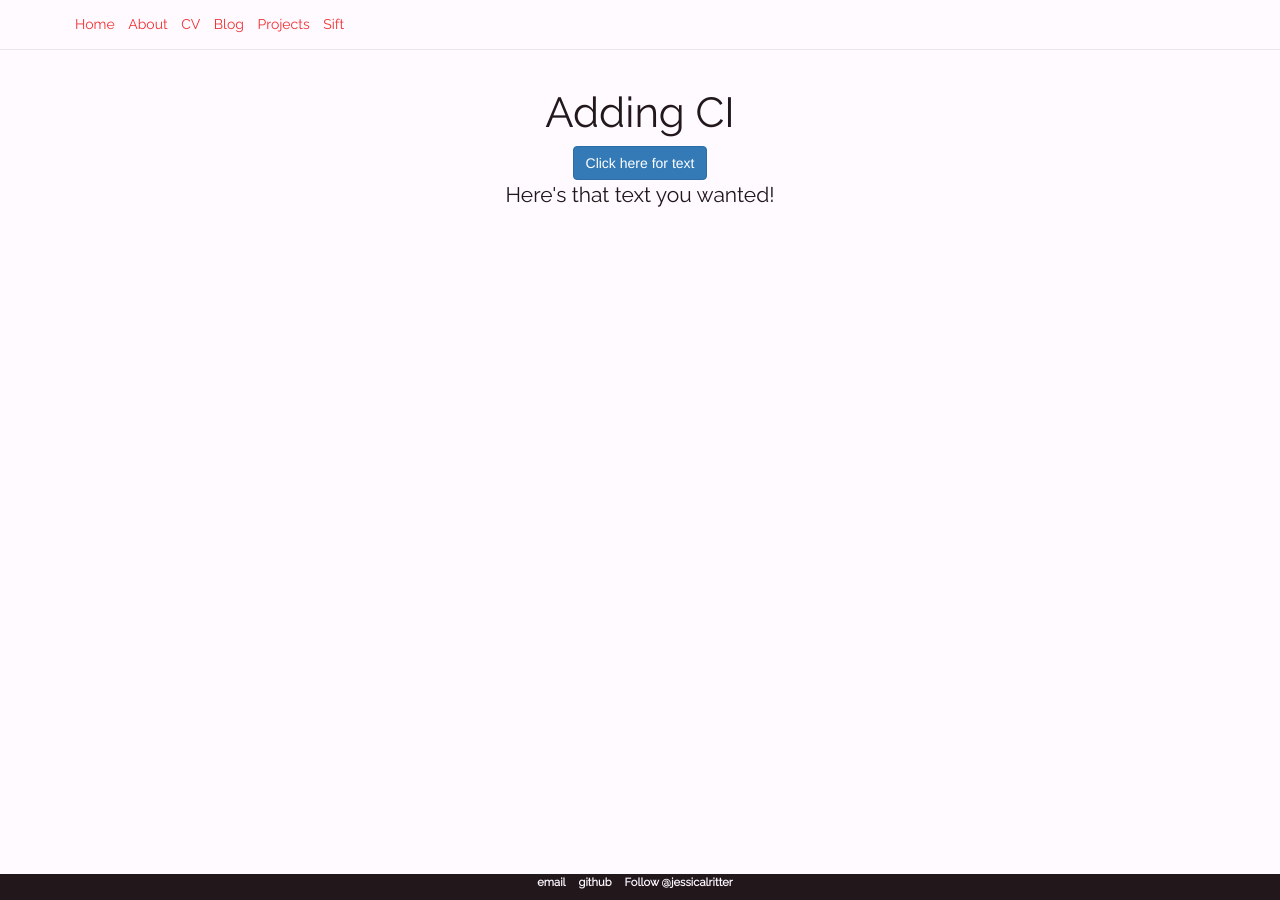
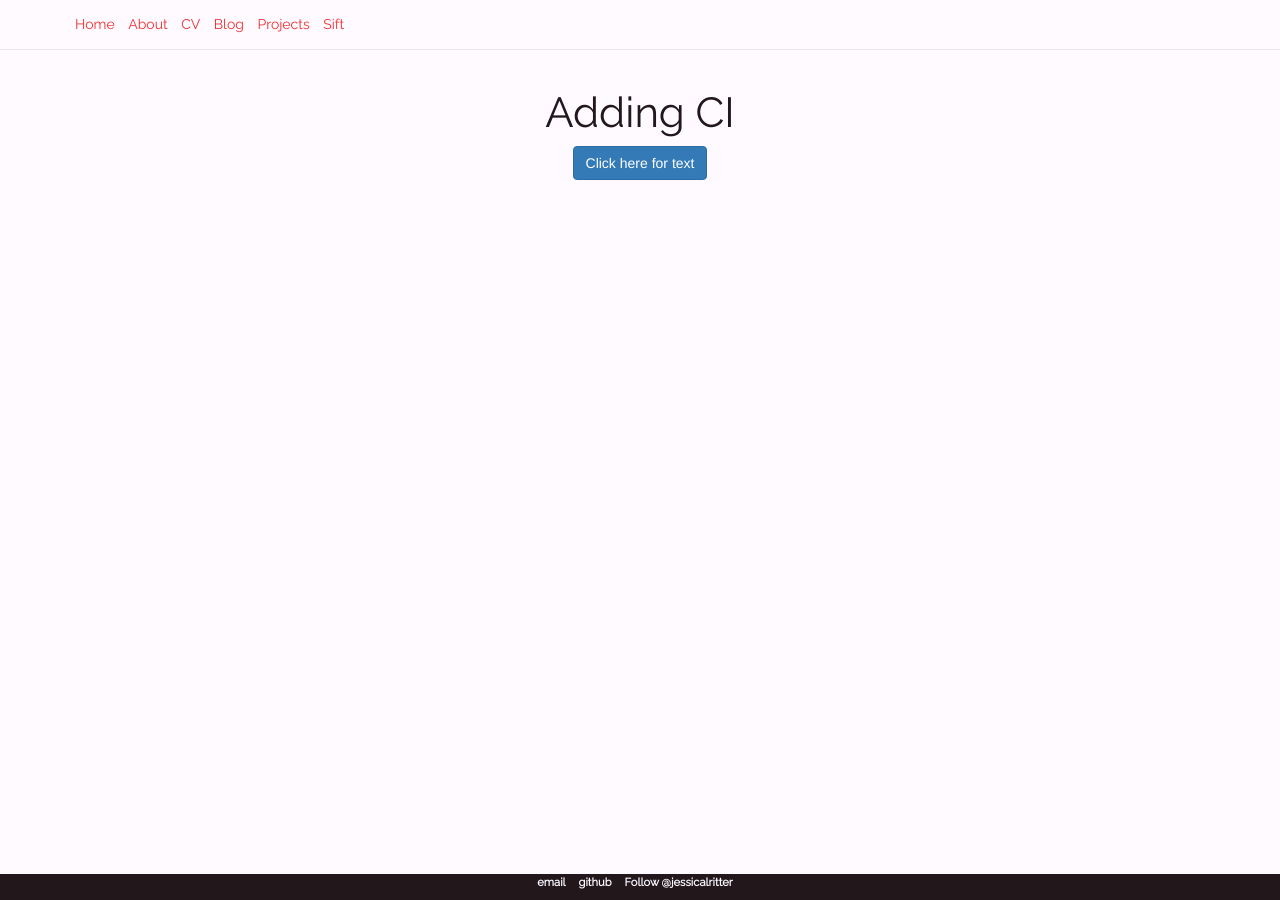
Before and after one commit to JessicaRitter/jessicaritter, a Jekyll site: the page built from projects/adding_ci/adding_ci.html, in a window 1280 px wide. Built offline with Jekyll 4.4.1, drawn with Linux system fonts in a browser that asks for light colours; comment, search, counter and statistics services are not loaded.

Commit message:
remove in

```diff
--- a/projects/adding_ci/adding_ci.html
+++ b/projects/adding_ci/adding_ci.html
@@ -6,6 +6,6 @@ title: adding ci
 <div>
 	<a class="btn btn-primary" role="button" data-toggle="collapse" href="#collapsebutton" aria-expanded="false" aria-controls="collapsebutton"> Click here for text</a>
 </div>
-<div class="collapse-in" id="collapsebutton">
+<div class="collapse" id="collapsebutton">
 	<p>Here's that text you wanted!</p>
 </div>
```
